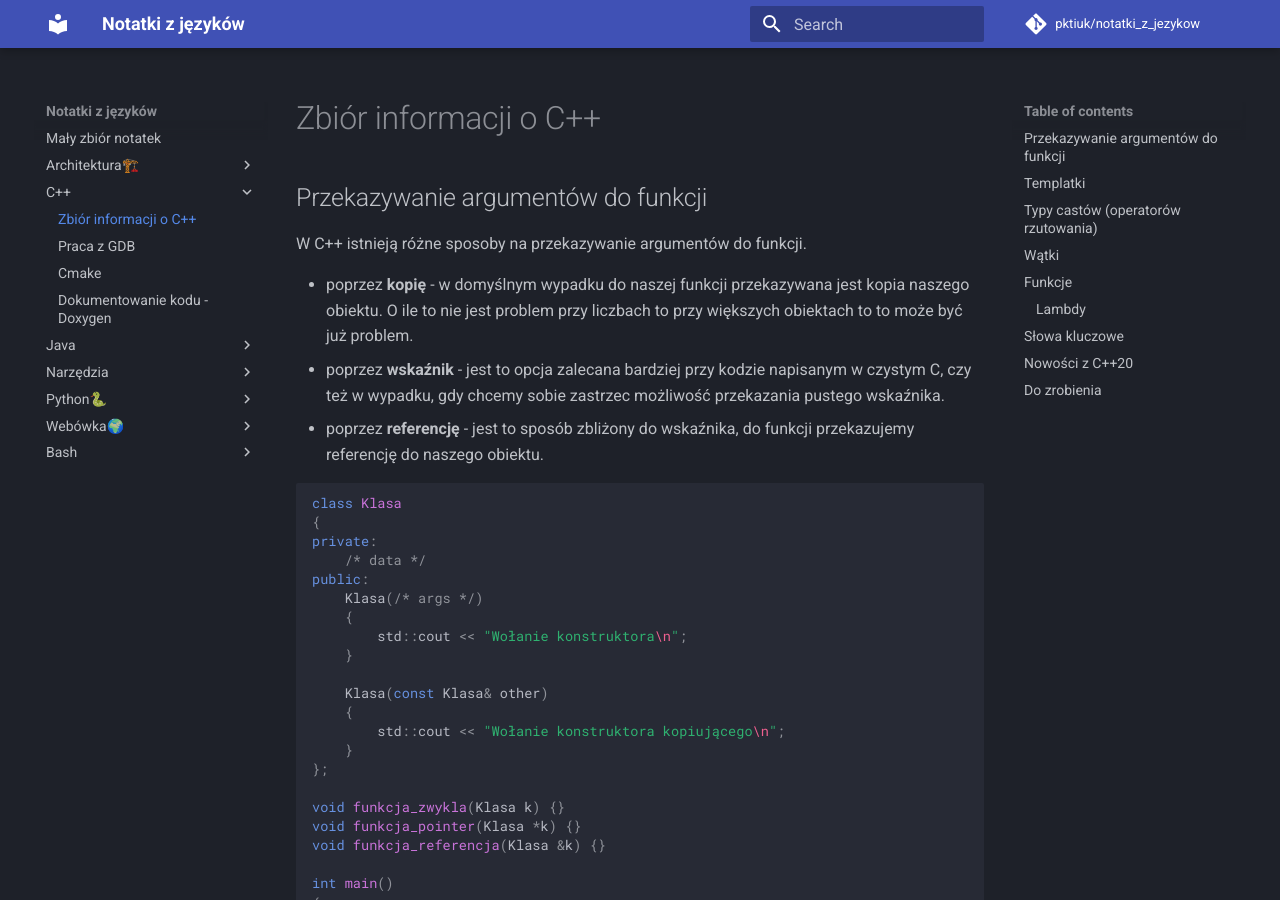
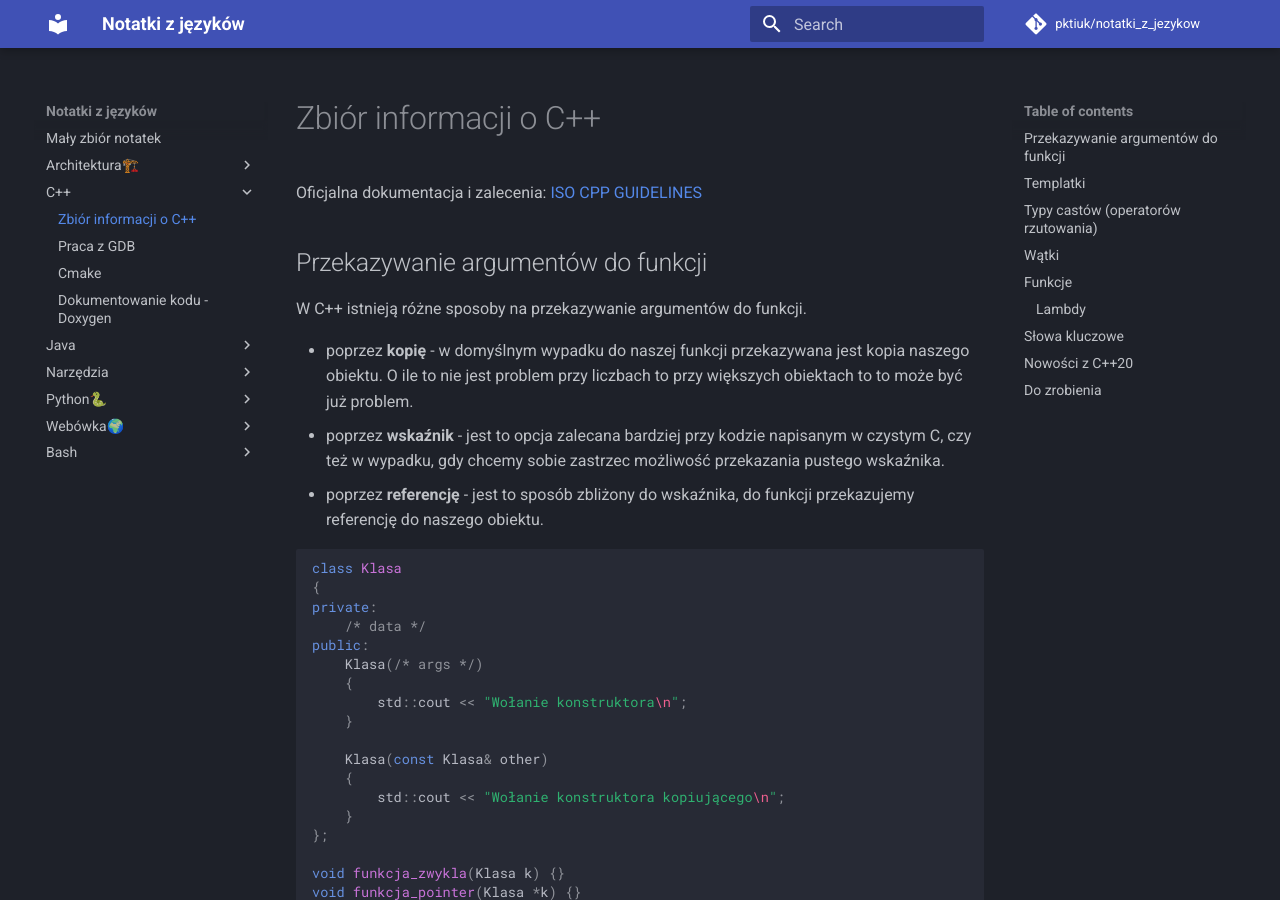
Before and after one commit to pktiuk/notatki_z_jezykow, an MkDocs documentation site: the page built from docs/C++/1_cpp.md, in a window 1280 px wide and 900 px high. Built offline with MkDocs 1.6.1 and Material for MkDocs 9.7.7, drawn with Linux system fonts in a browser that asks for light colours; comment, search, counter and statistics services are not loaded.

Commit message:
Linki do C++

```diff
--- a/docs/C++/1_cpp.md
+++ b/docs/C++/1_cpp.md
@@ -1,4 +1,6 @@
 # Zbiór informacji o C++
+
+Oficjalna dokumentacja i zalecenia: [ISO CPP GUIDELINES](https://isocpp.github.io/CppCoreGuidelines/CppCoreGuidelines)
 
 ## Przekazywanie argumentów do funkcji
 
```
